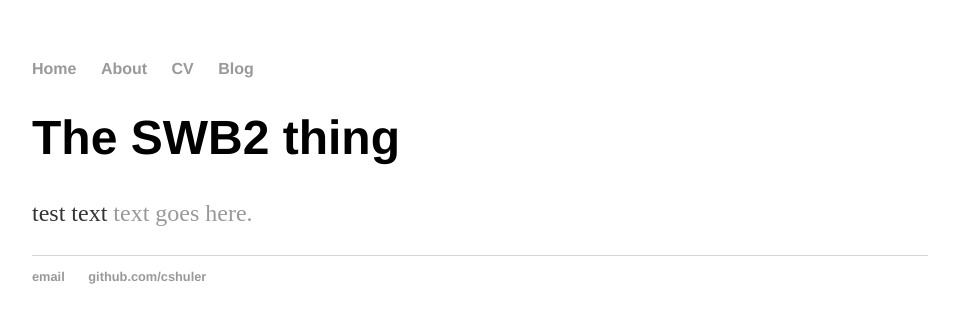
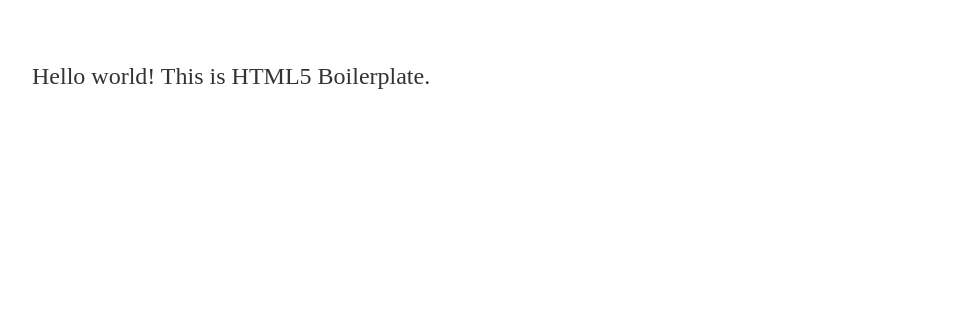
Before and after one commit to UH-WRRC-SWB-model/SWB2-Tutuila, a Jekyll site: the page index.html, which Jekyll copies as it is, in a window 1280 px wide. Shown: the top 323 px of the page, without its empty margins (160-1119 px from the left). Built offline with Jekyll 4.4.1, drawn with Linux system fonts in a browser that asks for light colours; nearby versions of some CDN libraries; library files that are not in the unit come from our copies; a script that is not in the unit is left out.

Commit message:
Update index.html

```diff
--- a/index.html
+++ b/index.html
@@ -1,9 +1,40 @@
----
-theme: jekyll-theme-cayman
-layout: default
-title: SWB2 Tutuila
----
-<div class="blurb">
-	<h1>The SWB2 thing</h1>
-	<p> test text <a href="/about">text goes here.</a></p>
-</div><!-- /.blurb -->
+<html class="no-js" lang="">
+
+<head>
+  <meta charset="utf-8">
+  <title></title>
+  <meta name="description" content="">
+  <meta name="viewport" content="width=device-width, initial-scale=1">
+
+  <meta property="og:title" content="">
+  <meta property="og:type" content="">
+  <meta property="og:url" content="">
+  <meta property="og:image" content="">
+
+  <link rel="manifest" href="site.webmanifest">
+  <link rel="apple-touch-icon" href="icon.png">
+  <!-- Place favicon.ico in the root directory -->
+
+  <link rel="stylesheet" href="css/normalize.css">
+  <link rel="stylesheet" href="css/main.css">
+
+  <meta name="theme-color" content="#fafafa">
+</head>
+
+<body>
+
+  <!-- Add your site or application content here -->
+  <p>Hello world! This is HTML5 Boilerplate.</p>
+  <script src="js/vendor/modernizr-3.11.2.min.js"></script>
+  <script src="js/plugins.js"></script>
+  <script src="js/main.js"></script>
+
+  <!-- Google Analytics: change UA-XXXXX-Y to be your site's ID. -->
+  <script>
+    window.ga = function () { ga.q.push(arguments) }; ga.q = []; ga.l = +new Date;
+    ga('create', 'UA-XXXXX-Y', 'auto'); ga('set', 'anonymizeIp', true); ga('set', 'transport', 'beacon'); ga('send', 'pageview')
+  </script>
+  <script src="https://www.google-analytics.com/analytics.js" async></script>
+</body>
+
+</html>
```
